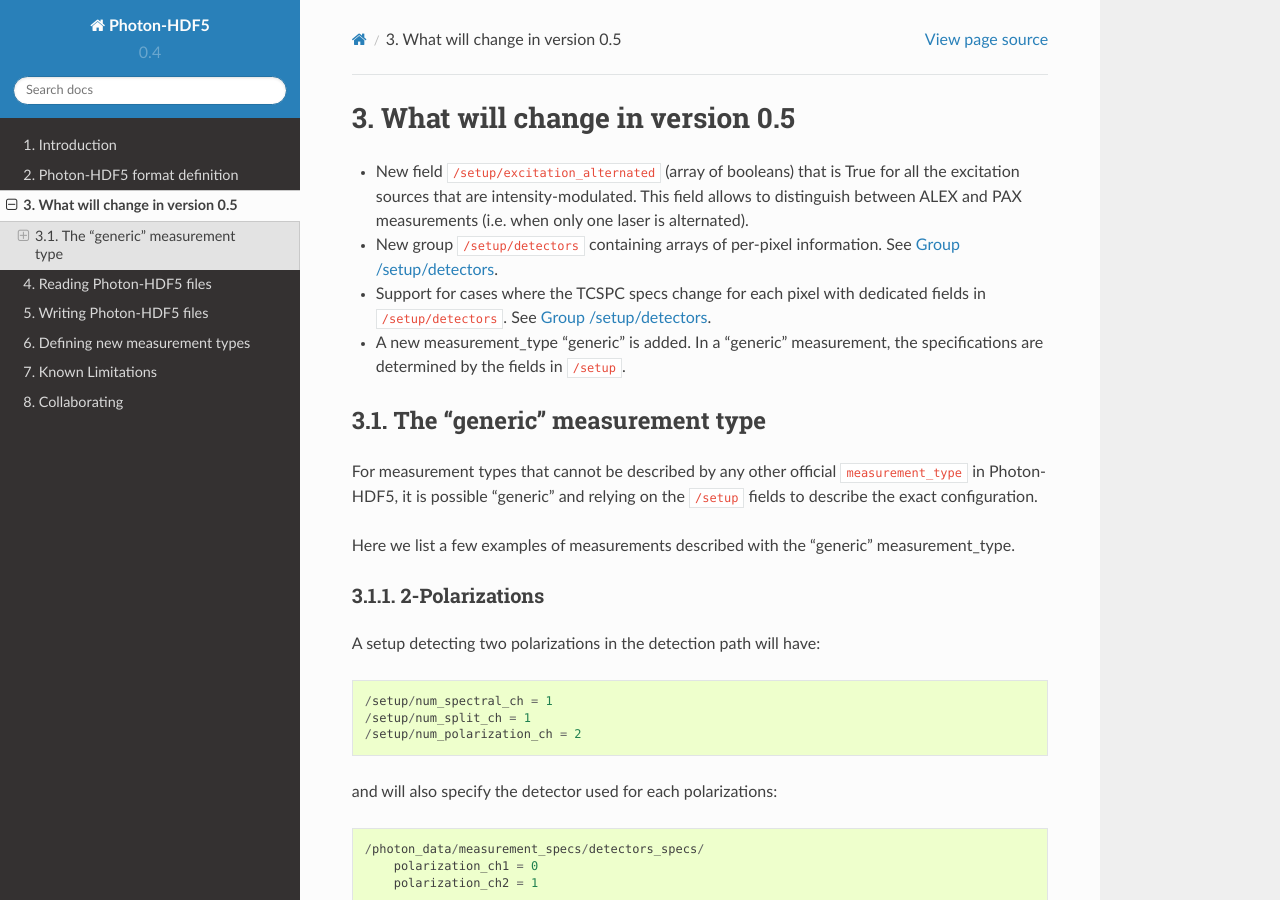
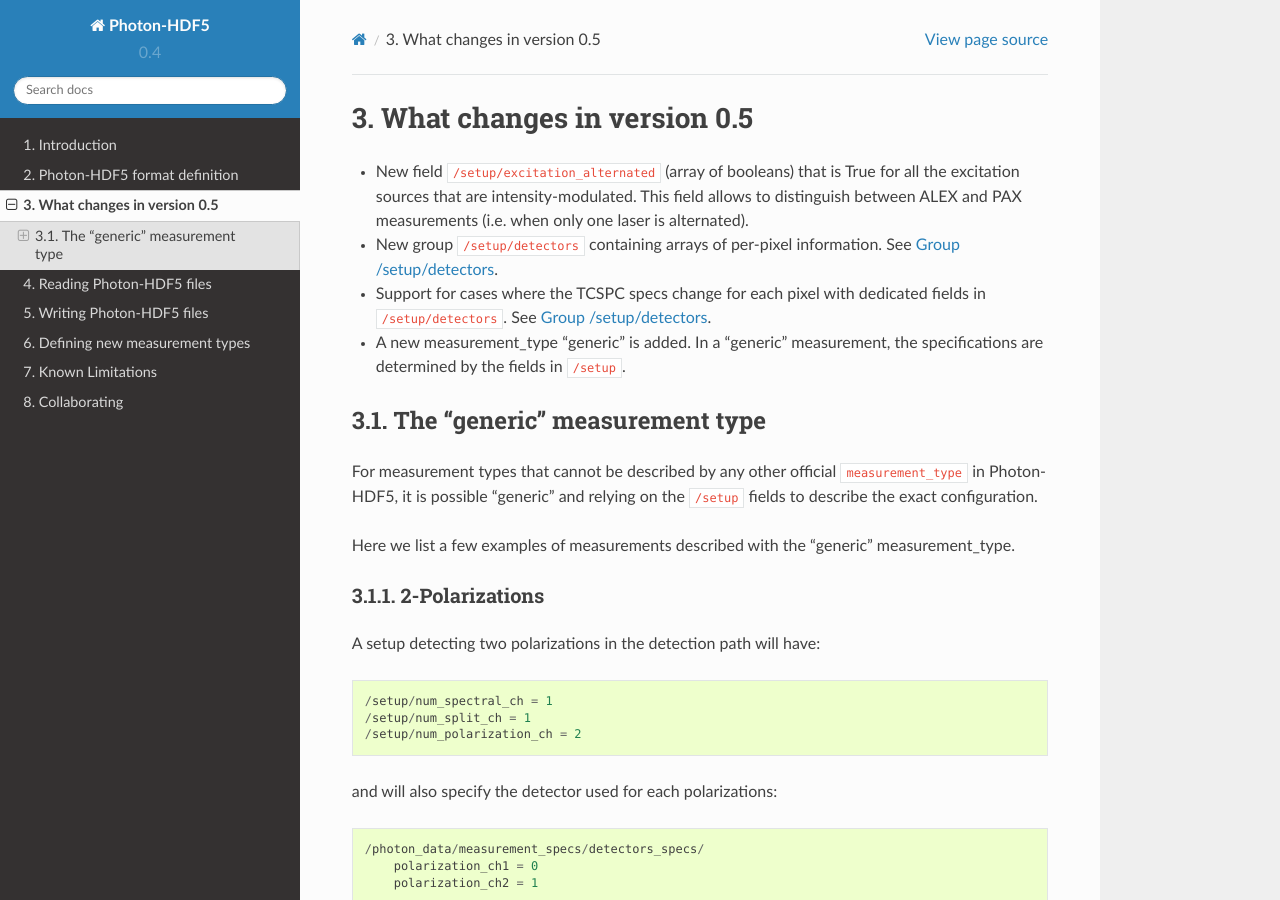
Before and after one commit to Photon-HDF5/photon-hdf5, a Sphinx documentation site: the page built from docs/whats_new_ver05.rst, in a window 1280 px wide and 900 px high. Built offline with Sphinx 7.4.7 and the Read the Docs theme 2.0.0, drawn with Linux system fonts in a browser that asks for light colours.

Commit message:
Update whats_new_ver05.rst

```diff
--- a/docs/whats_new_ver05.rst
+++ b/docs/whats_new_ver05.rst
@@ -1,6 +1,6 @@
 .. _version0.5:
 
-What will change in version 0.5
+What changes in version 0.5
 ===========================
 
 - New field ``/setup/excitation_alternated`` (array of booleans) that is True
```
